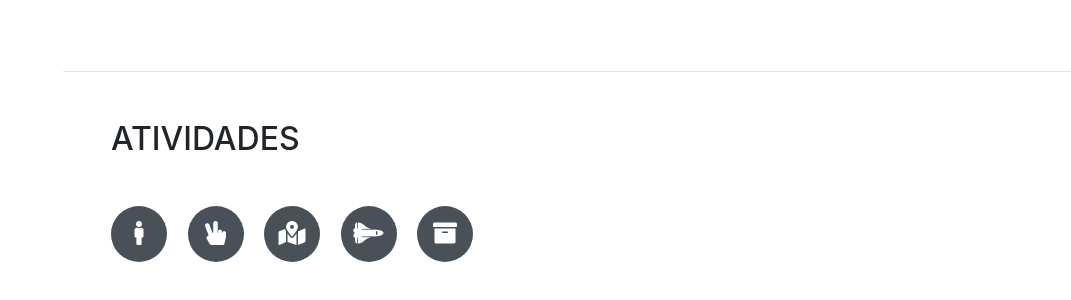
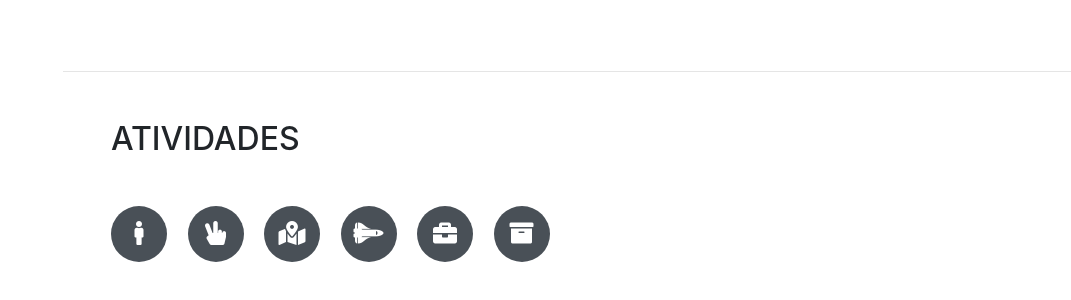
Before and after one commit to petrious/oldpage, a website with bundled scripts: page index.html in a window 1280 px wide. Shown: the part 3933-4233 px from the top of the page, without its empty margins (209-1280 px from the left). Built offline with nearby package versions, Linux system fonts and the light colour scheme; a web font is replaced by a local one.

Commit message:
Adicionado atalho do worker no index

```diff
--- a/index.html
+++ b/index.html
@@ -203,6 +203,10 @@
           <a href="./atividades/jogo.html" data-toggle="tooltip" data-placement="top" title="Game Running Space">
             <i class="fas fa-space-shuttle "></i>
           </a>
+
+          <a href="./atividades/worker.html" data-toggle="tooltip" data-placement="top" title="Worker">
+            <i class="fas fa-briefcase "></i>
+          </a>
           <a href="./atividades/localStorage.html" data-toggle="tooltip" data-placement="top" title="Local Storage">
             <i class="fas fa-archive"></i>
           </a>
```
